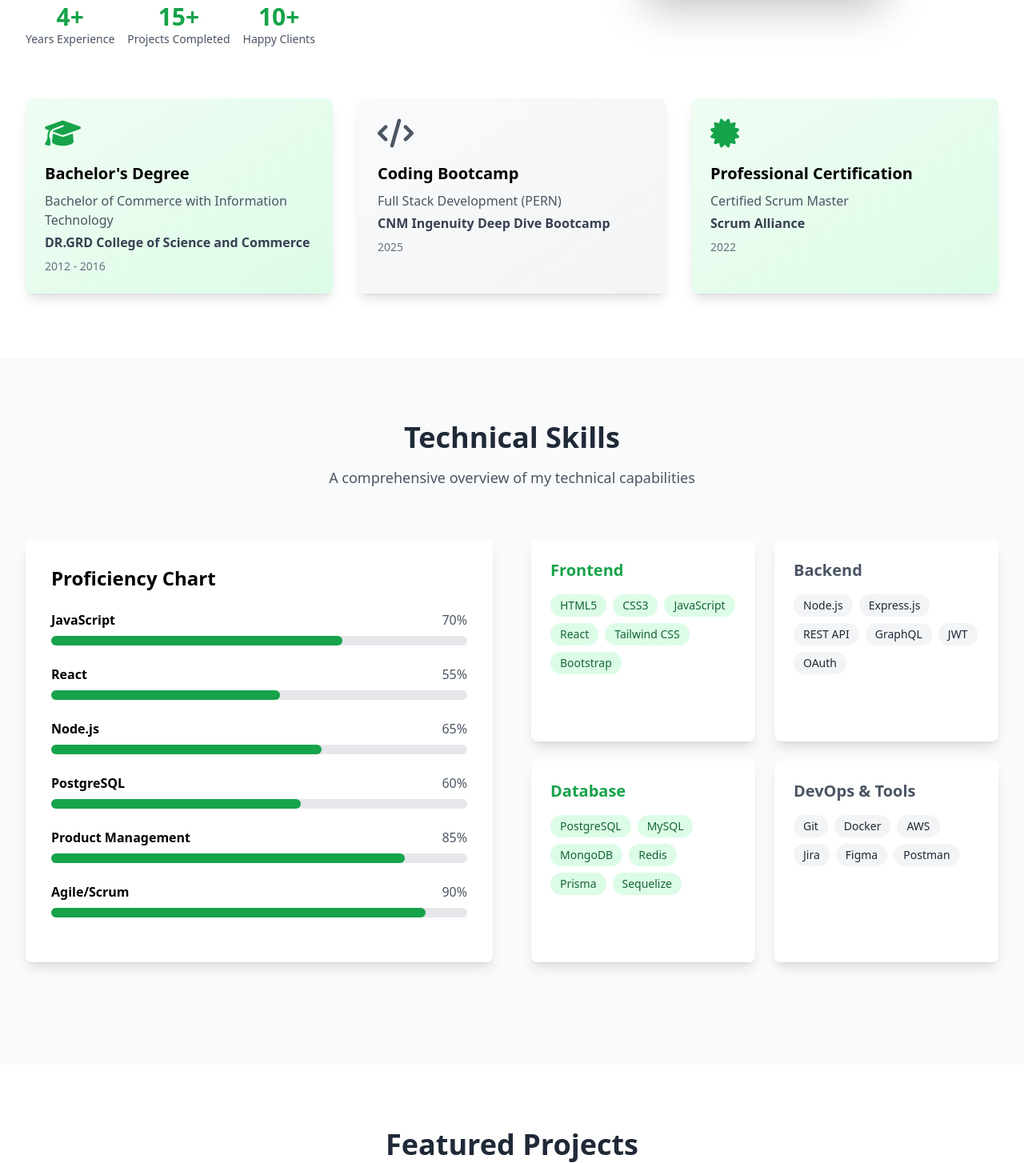
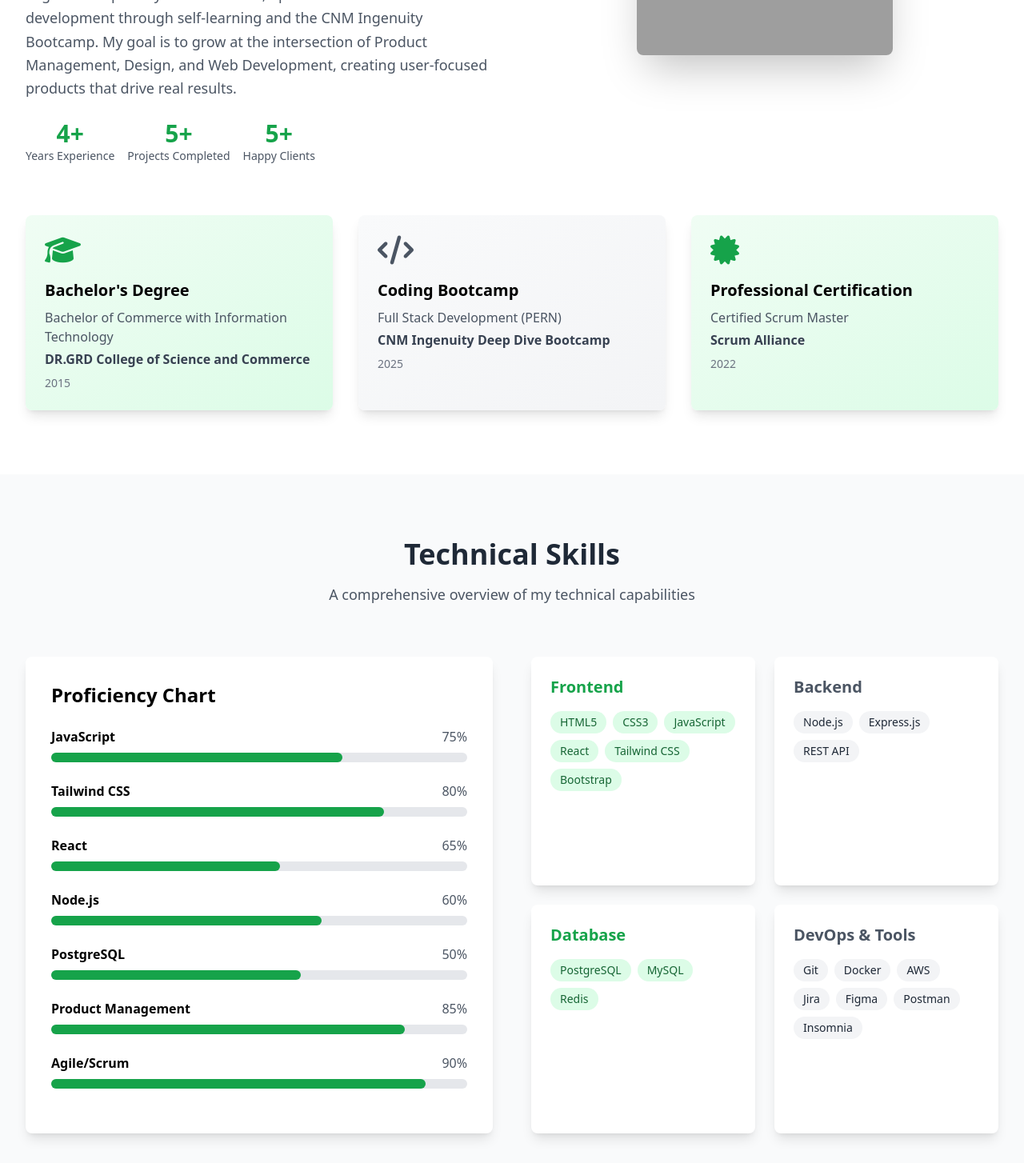
Before and after one commit to jijojosehs4all/jijo-portfolio, a website built with Vite: page index.html in a window 1280 px wide. Shown: the part 1396-2850 px from the top of the page at 80% size. Built offline with nearby package versions, Linux system fonts and the light colour scheme; grey boxes are pictures that could not be loaded; files whose address does not match are found by name.

Commit message:
made some edits till technical knowledge

```diff
--- a/index.html
+++ b/index.html
@@ -21,21 +21,6 @@
                 <a href="#projects" class="text-gray-700 hover:text-green-600 transition-colors">Projects</a>
                 <a href="#experience" class="text-gray-700 hover:text-green-600 transition-colors">Experience</a>
                 <a href="#contact" class="text-gray-700 hover:text-green-600 transition-colors">Contact</a>
-            </div>
-            <!-- Mobile Menu Button -->
-            <button class="md:hidden text-gray-700" id="mobile-menu-button">
-                <i class="fas fa-bars text-2xl"></i>
-            </button>
-        </div>
-        <!-- Mobile Menu -->
-        <div class="md:hidden hidden" id="mobile-menu">
-            <div class="px-2 pt-2 pb-3 space-y-1">
-                <a href="#home" class="block px-3 py-2 text-gray-700 hover:text-green-600">Home</a>
-                <a href="#about" class="block px-3 py-2 text-gray-700 hover:text-green-600">About</a>
-                <a href="#skills" class="block px-3 py-2 text-gray-700 hover:text-green-600">Skills</a>
-                <a href="#projects" class="block px-3 py-2 text-gray-700 hover:text-green-600">Projects</a>
-                <a href="#experience" class="block px-3 py-2 text-gray-700 hover:text-green-600">Experience</a>
-                <a href="#contact" class="block px-3 py-2 text-gray-700 hover:text-green-600">Contact</a>
             </div>
         </div>
     </div>
@@ -78,7 +63,7 @@
             <div>
                 <h2 class="text-4xl font-bold text-gray-800 mb-6">About Me</h2>
                 <p class="text-gray-600 text-lg mb-4 leading-relaxed">
-                    I'm a Product Manager and Full Stack Developer passionate about turning ideas into impactful digital products. My interest in coding began in my teens and evolved through college, where I discovered my strength in product ownership and management. Over the past four years, I've led Agile teams, delivered end-to-end solutions, and launched projects like Man Hour Report, a productivity platform for the electrical construction industry.
+                    I'm a Product Manager and Full Stack Developer(front-end focused) passionate about turning ideas into impactful digital products. My interest in software development began in my late teens and evolved through college, where I discovered my strength in product ownership and management. I’ve been active in the software development field since 2018, spending three years as a Product Owner/Manager where I worked closely with Agile teams and guided end-to-end product delivery. After a three-year break, I returned by taking on freelance web development projects and deepening my skills in frontend technologies. That experience sparked a stronger interest in full-stack development and ultimately led me to explore backend development more seriously.
                 </p>
                 <p class="text-gray-600 text-lg mb-6 leading-relaxed">
                     Eager to deepen my technical skills, I pursued PERN stack development through self-learning and the CNM Ingenuity Bootcamp. My goal is to grow at the intersection of Product Management, Design, and Web Development, creating user-focused products that drive real results.
@@ -89,11 +74,11 @@
                         <p class="text-gray-600 text-sm">Years Experience</p>
                     </div>
                     <div class="text-center">
-                        <p class="text-3xl font-bold text-green-600">15+</p>
+                        <p class="text-3xl font-bold text-green-600">5+</p>
                         <p class="text-gray-600 text-sm">Projects Completed</p>
                     </div>
                     <div class="text-center">
-                        <p class="text-3xl font-bold text-green-600">10+</p>
+                        <p class="text-3xl font-bold text-green-600">5+</p>
                         <p class="text-gray-600 text-sm">Happy Clients</p>
                     </div>
                 </div>
@@ -114,7 +99,7 @@
                 <h3 class="text-xl font-bold mb-2">Bachelor's Degree</h3>
                 <p class="text-gray-600">Bachelor of Commerce with Information Technology</p>
                 <p class="text-gray-700 font-semibold mt-1">DR.GRD College of Science and Commerce</p>
-                <p class="text-gray-500 text-sm mt-2">2012 - 2016</p>
+                <p class="text-gray-500 text-sm mt-2">2015</p>
             </div>
 
             <div class="bg-gradient-to-br from-gray-50 to-gray-100 p-6 rounded-lg shadow-lg hover:shadow-xl transition-shadow">
@@ -156,7 +141,7 @@
                 <div class="mb-6">
                     <div class="flex justify-between mb-2">
                         <span class="font-semibold">JavaScript</span>
-                        <span class="text-gray-600">70%</span>
+                        <span class="text-gray-600">75%</span>
                     </div>
                     <div class="w-full bg-gray-200 rounded-full h-3">
                         <div class="bg-green-600 h-3 rounded-full transition-all duration-1000" style="width: 70%"></div>
@@ -165,8 +150,18 @@
 
                 <div class="mb-6">
                     <div class="flex justify-between mb-2">
+                        <span class="font-semibold">Tailwind CSS</span>
+                        <span class="text-gray-600">80%</span>
+                    </div>
+                    <div class="w-full bg-gray-200 rounded-full h-3">
+                        <div class="bg-green-600 h-3 rounded-full transition-all duration-1000" style="width: 80%"></div>
+                    </div>
+                </div>
+
+                <div class="mb-6">
+                    <div class="flex justify-between mb-2">
                         <span class="font-semibold">React</span>
-                        <span class="text-gray-600">55%</span>
+                        <span class="text-gray-600">65%</span>
                     </div>
                     <div class="w-full bg-gray-200 rounded-full h-3">
                         <div class="bg-green-600 h-3 rounded-full transition-all duration-1000" style="width: 55%"></div>
@@ -176,7 +171,7 @@
                 <div class="mb-6">
                     <div class="flex justify-between mb-2">
                         <span class="font-semibold">Node.js</span>
-                        <span class="text-gray-600">65%</span>
+                        <span class="text-gray-600">60%</span>
                     </div>
                     <div class="w-full bg-gray-200 rounded-full h-3">
                         <div class="bg-green-600 h-3 rounded-full transition-all duration-1000" style="width: 65%"></div>
@@ -186,7 +181,7 @@
                 <div class="mb-6">
                     <div class="flex justify-between mb-2">
                         <span class="font-semibold">PostgreSQL</span>
-                        <span class="text-gray-600">60%</span>
+                        <span class="text-gray-600">50%</span>
                     </div>
                     <div class="w-full bg-gray-200 rounded-full h-3">
                         <div class="bg-green-600 h-3 rounded-full transition-all duration-1000" style="width: 60%"></div>
@@ -212,6 +207,8 @@
                         <div class="bg-green-600 h-3 rounded-full transition-all duration-1000" style="width: 90%"></div>
                     </div>
                 </div>
+
+
             </div>
 
             <!-- Technology Categories Grid -->
@@ -234,9 +231,6 @@
                         <span class="bg-gray-100 text-gray-800 px-3 py-1 rounded-full text-sm">Node.js</span>
                         <span class="bg-gray-100 text-gray-800 px-3 py-1 rounded-full text-sm">Express.js</span>
                         <span class="bg-gray-100 text-gray-800 px-3 py-1 rounded-full text-sm">REST API</span>
-                        <span class="bg-gray-100 text-gray-800 px-3 py-1 rounded-full text-sm">GraphQL</span>
-                        <span class="bg-gray-100 text-gray-800 px-3 py-1 rounded-full text-sm">JWT</span>
-                        <span class="bg-gray-100 text-gray-800 px-3 py-1 rounded-full text-sm">OAuth</span>
                     </div>
                 </div>
 
@@ -245,10 +239,7 @@
                     <div class="flex flex-wrap gap-2">
                         <span class="bg-green-100 text-green-800 px-3 py-1 rounded-full text-sm">PostgreSQL</span>
                         <span class="bg-green-100 text-green-800 px-3 py-1 rounded-full text-sm">MySQL</span>
-                        <span class="bg-green-100 text-green-800 px-3 py-1 rounded-full text-sm">MongoDB</span>
                         <span class="bg-green-100 text-green-800 px-3 py-1 rounded-full text-sm">Redis</span>
-                        <span class="bg-green-100 text-green-800 px-3 py-1 rounded-full text-sm">Prisma</span>
-                        <span class="bg-green-100 text-green-800 px-3 py-1 rounded-full text-sm">Sequelize</span>
                     </div>
                 </div>
 
@@ -261,6 +252,7 @@
                         <span class="bg-gray-100 text-gray-800 px-3 py-1 rounded-full text-sm">Jira</span>
                         <span class="bg-gray-100 text-gray-800 px-3 py-1 rounded-full text-sm">Figma</span>
                         <span class="bg-gray-100 text-gray-800 px-3 py-1 rounded-full text-sm">Postman</span>
+                        <span class="bg-gray-100 text-gray-800 px-3 py-1 rounded-full text-sm">Insomnia</span>
                     </div>
                 </div>
             </div>
```
